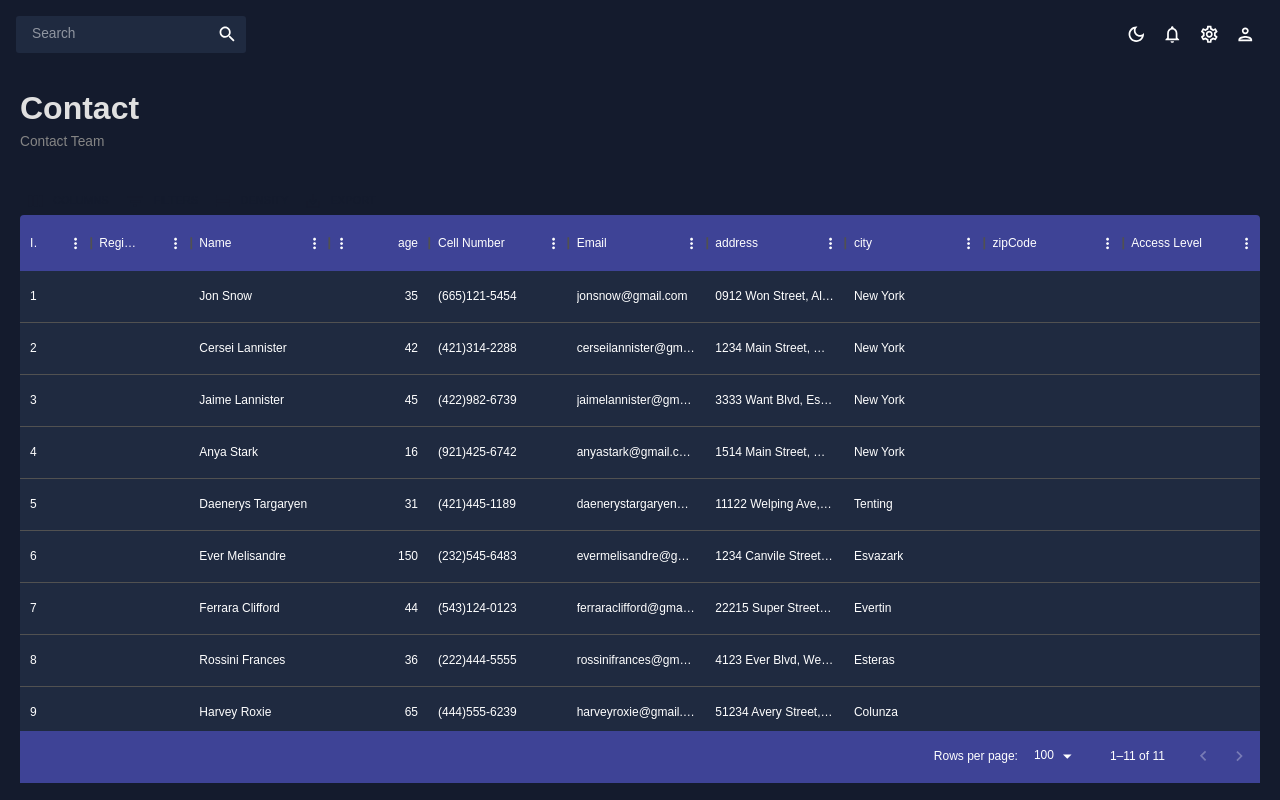
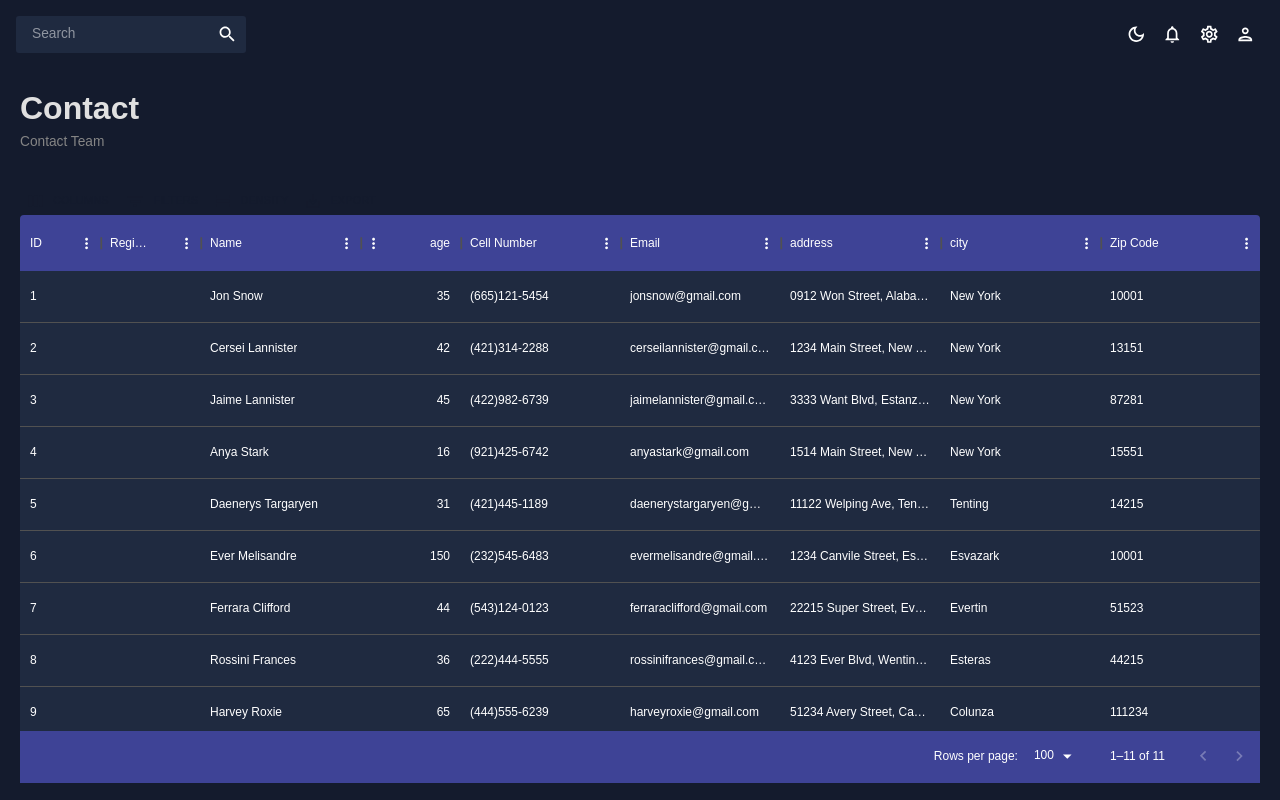
Before and after one commit to danielandersonBC96/project-full--stack-, a React (Create React App) app: page /Contact in a window 1280 px wide. Built offline with nearby package versions, Linux system fonts and the light colour scheme.

Commit message:
ajustes feito  na tabela

```diff
--- a/src/Scenes/Contact/index.jsx
+++ b/src/Scenes/Contact/index.jsx
@@ -49,34 +49,12 @@ const Contact = () => {
             flex:1,
         },
         {
-            field: ' zipCode',
-            headerName: 'zipCode ',
-            flex:1,
-        },
-        {
-            field:'access',
-            headerName:'Access Level',
-            flex: 1 ,
-              rendeCell: ({ rows:{ access}}) => {
-                return (
-                    <Box
-                     width = ' 60%'
-                     m='0 auto '
-                     display = ' flex'
-                     justifyContent= 'center'
-                     backgroundColor={
-                        access === 'admin'
-                        ? colors.greenAccent[600]
-                        : colors.greenAccent[700]
-                     }
-                     borderRadius= ' 4px '
-                    >
+            field: "zipCode",
+            headerName: "Zip Code",
+            flex: 1,
+          },
 
 
-                    </Box>
-                )
-              }
-        }
 
 
     ]
--- a/src/Scenes/Invoices/index.jsx
+++ b/src/Scenes/Invoices/index.jsx
@@ -42,11 +42,11 @@ const Invoices = () => {
             }
         },
         {
-            field: 'data',
-            headerName: 'Data',
-            flex:1,
+            field: "date",
+            headerName: "Date",
+            flex: 1,
+          },
 
-        },
 
 
 
```
